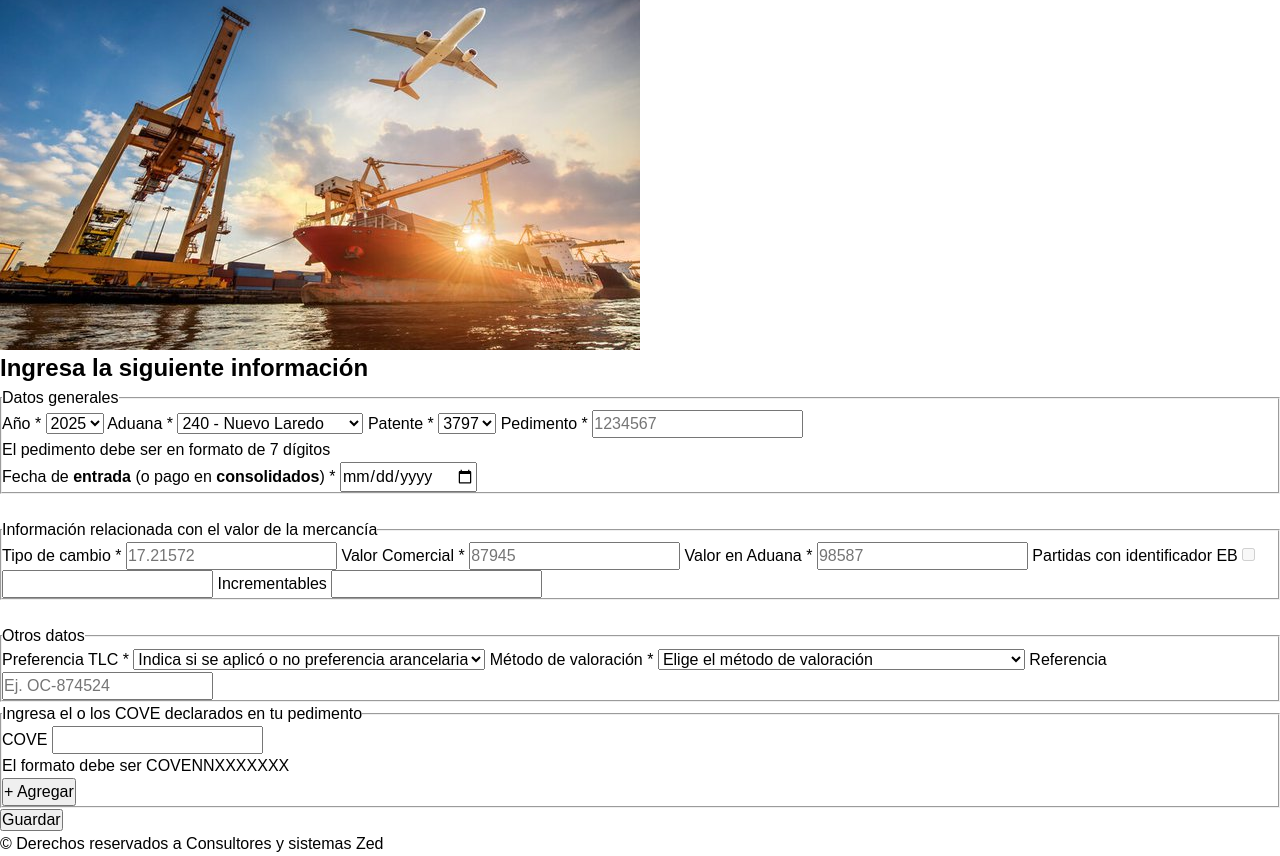
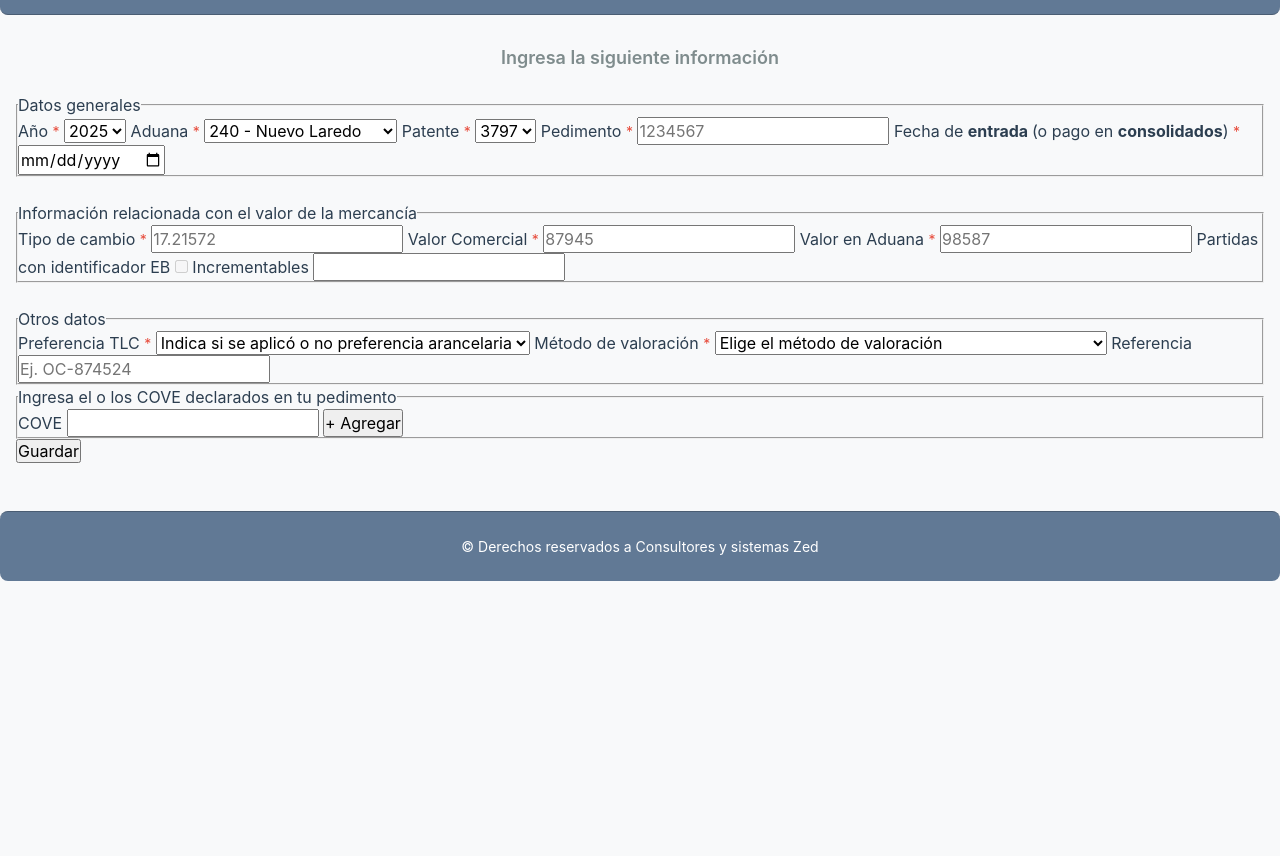
Before and after one commit to lgomezsimon-lags/form-pedimento, a plain HTML site: page index.html in a window 1280 px wide. Shown: the part 58-914 px from the top of the page. After the commit the page ends 800 px from the top, so only its background shows below. Drawn offline with Linux system fonts and the light colour scheme.

Commit message:
CSS: Variables and layout, base styles and structure

```diff
--- /dev/null
+++ b/assets/css/layout.css
@@ -0,0 +1,75 @@
+body {
+  font-family: var(--font-family);
+  font-size: var(--font-size-base);
+  color: var(--color-text);
+  background-color: var(--color-bg);
+}
+
+h1,
+h2 {
+  text-align: center;
+  line-height: 1.2;
+}
+
+h1 {
+  font-size: var(--font-size-xl);
+  font-weight: var(--font-weight-bold);
+  color: var(--color-primary);
+  /* margin-bottom: var(--space-lg); */
+}
+
+h2 {
+  font-size: var(--font-size-lg);
+  font-weight: var(--font-weight-semibold);
+  color: var(--color-text-secondary);
+  margin-top: var(--space-xl);
+  margin-bottom: var(--space-lg);
+}
+
+main {
+  max-width: 80rem;
+  margin: 0 auto;
+  padding: 0 var(--space-md);
+}
+
+header {
+  padding: var(--space-lg);
+  background-color: var(--color-primary);
+  border-radius: 0.5rem;
+  border-bottom: 1px solid var(--color-primary-dark);
+}
+
+header h1 {
+  color: var(--color-bg-input);
+}
+
+footer {
+  padding: var(--space-lg);
+  text-align: center;
+  background-color: var(--color-primary);
+  border-radius: 0.5rem;
+  margin-top: var(--space-2xl);
+  border-top: 1px solid var(--color-primary-dark);
+}
+
+footer p {
+  font-size: var(--font-size-sm);
+  color: var(--color-bg-input);
+}
+
+/* main img {
+  display: block;
+  max-width: 100%;
+  height: auto;
+  margin: 0 auto;
+  margin-top: 0.5rem;
+} */
+.field-required::after {
+  content: " *";
+  color: var(--color-error);
+  font-size: var(--font-size-sm);
+}
+
+.hidden {
+  display: none;
+}
--- a/assets/css/reset.css
+++ b/assets/css/reset.css
@@ -5,6 +5,7 @@
 *::before,
 *::after {
   box-sizing: border-box;
+  outline: none;
 }
 
 /* 2. Reset de márgenes y rellenos
@@ -20,7 +21,6 @@ body {
   line-height: 1.5;
   -webkit-font-smoothing: antialiased;
   min-height: 100vh;
-  font-family: sans-serif; /* Puedes cambiarla después */
 }
 
 /* 4. Reset de elementos multimedia
--- a/assets/css/style.css
+++ /dev/null
@@ -1,96 +0,0 @@
-:root {
-  font-family: system-ui, Avenir, Helvetica, Arial, sans-serif;
-  line-height: 1.5;
-  font-weight: 400;
-
-  color-scheme: light dark;
-  color: rgba(255, 255, 255, 0.87);
-  background-color: #242424;
-
-  font-synthesis: none;
-  text-rendering: optimizeLegibility;
-  -webkit-font-smoothing: antialiased;
-  -moz-osx-font-smoothing: grayscale;
-}
-
-a {
-  font-weight: 500;
-  color: #646cff;
-  text-decoration: inherit;
-}
-a:hover {
-  color: #535bf2;
-}
-
-body {
-  margin: 0;
-  display: flex;
-  place-items: center;
-  min-width: 320px;
-  min-height: 100vh;
-}
-
-h1 {
-  font-size: 3.2em;
-  line-height: 1.1;
-}
-
-#app {
-  max-width: 1280px;
-  margin: 0 auto;
-  padding: 2rem;
-  text-align: center;
-}
-
-.logo {
-  height: 6em;
-  padding: 1.5em;
-  will-change: filter;
-  transition: filter 300ms;
-}
-.logo:hover {
-  filter: drop-shadow(0 0 2em #646cffaa);
-}
-.logo.vanilla:hover {
-  filter: drop-shadow(0 0 2em #f7df1eaa);
-}
-
-.card {
-  padding: 2em;
-}
-
-.read-the-docs {
-  color: #888;
-}
-
-button {
-  border-radius: 8px;
-  border: 1px solid transparent;
-  padding: 0.6em 1.2em;
-  font-size: 1em;
-  font-weight: 500;
-  font-family: inherit;
-  background-color: #1a1a1a;
-  cursor: pointer;
-  transition: border-color 0.25s;
-}
-button:hover {
-  border-color: #646cff;
-}
-button:focus,
-button:focus-visible {
-  outline: 4px auto -webkit-focus-ring-color;
-}
-
-@media (prefers-color-scheme: light) {
-  :root {
-    color: #213547;
-    background-color: #ffffff;
-  }
-  a:hover {
-    color: #747bff;
-  }
-  button {
-    background-color: #f9f9f9;
-  }
-}
--- /dev/null
+++ b/assets/css/variables.css
@@ -0,0 +1,57 @@
+:root {
+  /* === COLORES === */
+
+  /* Primarios */
+  --color-primary: #617995;
+  --color-primary-dark: #4a5d73;
+  --color-primary-light: #8fa3b8;
+  --color-primary-lighter: #e8ecf1;
+  /* Neutros */
+  --color-text: #2c3e50;
+  --color-text-secondary: #7f8c8d;
+  --color-bg: #f8f9fa;
+  --color-bg-input: #ffffff;
+  --color-border: #cbd5e0;
+  /* Feedback */
+  --color-error: #e74c3c;
+  --color-success: #27ae60;
+  --color-warning: #f39c12;
+
+  /* === ESPACIADO === */
+  --space-xs: 0.25rem;
+  --space-sm: 0.5rem;
+  --space-md: 1rem;
+  --space-lg: 1.5rem;
+  --space-xl: 2rem;
+  --space-2xl: 3rem;
+
+  /* === TIPOGRAFÍA === */
+  --font-family:
+    -apple-system, BlinkMacSystemFont, "Segoe UI", "Roboto", "Helvetica Neue",
+    Arial, sans-serif;
+  --font-size-xs: 0.75rem;
+  --font-size-sm: 0.875rem;
+  --font-size-base: 1rem;
+  --font-size-lg: 1.125rem;
+  --font-size-xl: 1.25rem;
+  --font-size-2xl: 1.5rem;
+
+  --font-weight-normal: 400;
+  --font-weight-medium: 500;
+  --font-weight-semibold: 600;
+  --font-weight-bold: 700;
+
+  /* === BORDES === */
+  --border-radius-sm: 0.25rem;
+  --border-radius-md: 0.5rem;
+  --border-radius-lg: 0.75rem;
+
+  /* === TRANSICIONES === */
+  --transition-fast: 150ms;
+  --transition-normal: 250ms;
+  --transition-slow: 350ms;
+
+  /* === SOMBRAS === */
+  --shadow-sm: 0 1px 3px rgba(97, 121, 149, 0.1);
+  --shadow-md: 0 4px 6px rgba(97, 121, 149, 0.15);
+}
--- a/index.html
+++ b/index.html
@@ -4,7 +4,9 @@
     <meta charset="UTF-8" />
     <link rel="icon" type="image/svg+xml" href="assets/img/logo.svg" />
     <link rel="stylesheet" href="assets/css/reset.css" />
-    <!-- <link rel="stylesheet" href="assets/css/style.css" /> -->
+    <link rel="stylesheet" href="assets/css/variables.css" />
+    <link rel="stylesheet" href="assets/css/layout.css" />
+    <link rel="stylesheet" href="assets/css/components.css" />
     <meta name="viewport" content="width=device-width, initial-scale=1.0" />
     <script src="assets/js/main.js" defer></script>
     <title>Pedimento aduanal</title>
@@ -15,9 +17,9 @@
     </header>
 
     <main>
-      <section id="main__section">
+      <!-- <section id="main__section">
         <img src="assets/img/main.png" alt="" />
-      </section>
+      </section> -->
       <h2>Ingresa la siguiente información</h2>
       <form id="main__form">
         <div id="cntrGeneralInfo" class="form__general-info">
@@ -25,9 +27,12 @@
             <legend id="fieldSetGeneralInfo" class="fieldset__general-info">
               Datos generales
             </legend>
-            <label for="inputPedimentoYear" id="lblPedimentoYear"
-              >Año <span class="field-required"> *</span></label
-            >
+            <label
+              class="field-required"
+              for="inputPedimentoYear"
+              id="lblPedimentoYear"
+              >Año
+            </label>
             <select
               name="inputPedimentoYear"
               id="inputPedimentoYear"
@@ -39,8 +44,8 @@
               <option value="2025">2025</option>
               <option value="2026">2026</option>
             </select>
-            <label for="inputCustom" id="lblCustom"
-              >Aduana <span class="field-required"> *</span>
+            <label class="field-required" for="inputCustom" id="lblCustom"
+              >Aduana
             </label>
             <select
               name="inputCustom"
@@ -54,8 +59,8 @@
               <option value="510">510 - Lázaro Cárdenas</option>
             </select>
 
-            <label for="inputPatente" id="lblPatente"
-              >Patente<span class="field-required"> *</span>
+            <label class="field-required" for="inputPatente" id="lblPatente"
+              >Patente
             </label>
             <select
               name="inputPatente"
@@ -68,9 +73,9 @@
               <option value="3797">3797</option>
               <option value="3076">3076</option>
             </select>
-            <label for="inputPedimento" id="lblPedimento"
-              >Pedimento <span class="field-required"> *</span></label
-            >
+            <label class="field-required" for="inputPedimento" id="lblPedimento"
+              >Pedimento
+            </label>
             <input
               type="text"
               name="inputPedimento"
@@ -85,11 +90,13 @@
             <div id="formatPedimento" class="helper-text hidden">
               El pedimento debe ser en formato de 7 dígitos
             </div>
-            <label for="inputPedimentoDate" id="lblPedimentoDate"
+            <label
+              class="field-required"
+              for="inputPedimentoDate"
+              id="lblPedimentoDate"
               >Fecha de <strong> entrada </strong> (o pago en
               <strong> consolidados</strong>)
-              <span class="field-required"> *</span></label
-            >
+            </label>
             <input
               type="date"
               id="inputPedimentoDate"
@@ -108,9 +115,12 @@
             >
               Información relacionada con el valor de la mercancía
             </legend>
-            <label for="inputExchangeRate" id="lblExchangeRate"
-              >Tipo de cambio <span class="field-required"> *</span></label
-            >
+            <label
+              class="field-required"
+              for="inputExchangeRate"
+              id="lblExchangeRate"
+              >Tipo de cambio
+            </label>
             <input
               type="number"
               id="inputExchangeRate"
@@ -121,9 +131,12 @@
               required
             />
 
-            <label for="inputCommercialValue" id="lblCommercialValue"
-              >Valor Comercial <span class="field-required"> *</span></label
-            >
+            <label
+              class="field-required"
+              for="inputCommercialValue"
+              id="lblCommercialValue"
+              >Valor Comercial
+            </label>
             <input
               type="number"
               id="inputCommercialValue"
@@ -133,9 +146,12 @@
               step="1"
               required
             />
-            <label for="inputCustomValue" id="lblCustomValue"
-              >Valor en Aduana <span class="field-required"> *</span></label
-            >
+            <label
+              class="field-required"
+              for="inputCustomValue"
+              id="lblCustomValue"
+              >Valor en Aduana
+            </label>
             <input
               type="number"
               id="inputCustomValue"
@@ -179,8 +195,11 @@
             <legend id="fieldSetOtherInfo" class="fieldset__other-info">
               Otros datos
             </legend>
-            <label for="inputPreference" id="lblPreference"
-              >Preferencia TLC<span class="field-required"> *</span>
+            <label
+              class="field-required"
+              for="inputPreference"
+              id="lblPreference"
+              >Preferencia TLC
             </label>
             <select
               name="inputPreference"
@@ -196,8 +215,11 @@
               <option value="no">No</option>
             </select>
 
-            <label for="inputValuationMethod" id="lblValuationMethod"
-              >Método de valoración<span class="field-required"> *</span>
+            <label
+              class="field-required"
+              for="inputValuationMethod"
+              id="lblValuationMethod"
+              >Método de valoración
             </label>
             <select
               name="inputValuationMethod"
```
Also changed, not shown: assets/css/components.css (added), 2 other files.
